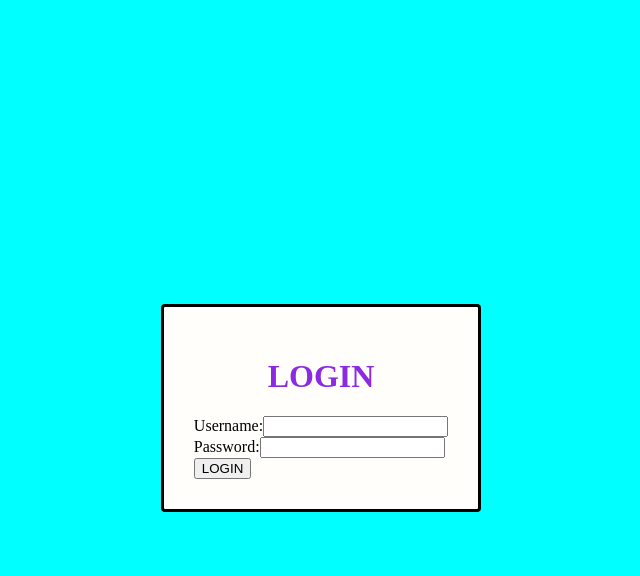
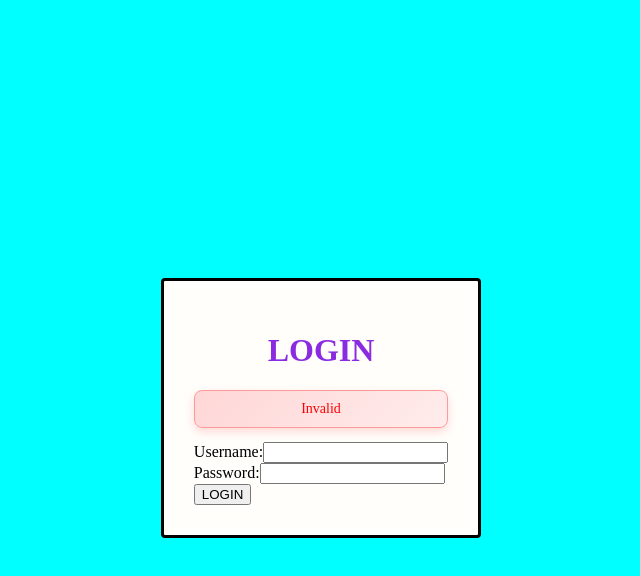
Before and after one commit to ElizaCorpuz/corpuz-eliza-activities, a plain HTML site: page first-js/index.html in a window 1280 px wide. Both pictures are taken after a click on the button "LOGIN". Shown: the whole page, without its empty margins (319-959 px from the left). Drawn offline with Linux system fonts and the light colour scheme.

Commit message:
invisibility

```diff
--- a/first-js/css/style.css
+++ b/first-js/css/style.css
@@ -27,3 +27,15 @@
         color:blueviolet;
         text-align: center;
     }
+    .error {
+        color: #7a1c1c;
+        background: linear-gradient(135deg, #ffd6d6, #ffecec);
+        border: 1px solid #ff9a9a;
+        padding: 10px 14px;
+        border-radius: 8px;
+        font-size: 14px;
+        font-weight: 500;
+        box-shadow: 0 4px 10px rgba(255, 0, 0, 0.15);
+        text-align: center;
+        visibility: hidden;
+    }
--- a/first-js/index.html
+++ b/first-js/index.html
@@ -2,7 +2,7 @@
 <html lang="en">
 <head>
     <meta charset="UTF-8">
-    <title>Document</title>
+    <title>LOGIN FORM</title>
     <link rel="stylesheet" href="./css/style.css">
     <script src="./js/login.js"></script>
 </head>
@@ -10,10 +10,13 @@
 <body>
     <div class="login-box">
     <h1>LOGIN</h1>
+    <form>
+    <p class="error" id="error"></p>
     Username:<input type ="text" id ="username"><br>
     Password:<input type="password"  id="password"><br>
 
     <button type="button" onclick="login()">LOGIN</button>
+    </form>
     </div>
 
 </body>
--- a/first-js/js/login.js
+++ b/first-js/js/login.js
@@ -1,16 +1,16 @@
 function login() {
    const username = document.getElementById('username').value;
    const password = document.getElementById('password').value;
-   const confirmpassword = document.getElementById('confirmpassword').value;
-   const fullname = document.getElementById('fullname').value;
 
-   if((username == "") || (password == "") || (confirmpassword == "") || (fullname == "")) {
-         alert("Dapat Kargaan Amin");
-   }
-   else if (password !== confirmpassword) {
-         alert("Hn Agparis Ti Pass");
+   const error = document.getElementById('error');
+   if((username == "eliza") && (password == "kikz")) {
+         error.innerHTML = "LOGIN SUCCESSFUL";
+         error.style.color ="blue";
+         error.style.visibility = "visible";
       }
    else {
-      alert("Register successfully")
+      error.innerHTML = "Invalid";
+      error.style.color ="RED";
+      error.style.visibility = "visible";
    }
 }
--- a/first-js/register.html
+++ b/first-js/register.html
@@ -4,18 +4,19 @@
     <meta charset="UTF-8">
     <title>Document</title>
     <link rel="stylesheet" href="./css/style.css">
-    <script src="./js/login.js"></script>
+    <script src="./js/register.js"></script>
 </head>
 
 <body>
     <div class="login-box">
     <h1>REGISTER</h1>
+    <p class="error" id="error"></p>
     Username:<input type ="text" id ="username"><br>
     Password:<input type="password"  id="password"><br>
     Confirm Password:<input type="text"  id="confirmpassword"><br>
     Fullname:<input type="text"  id="fullname"><br>
 
-    <button type="button" onclick="login()">REGISTER</button>
+    <button type="button" onclick="register()">REGISTER</button>
     </div>
 
 </body>
```
Also changed, not shown: first-js/js/register.js (added, +24 -0 lines).
